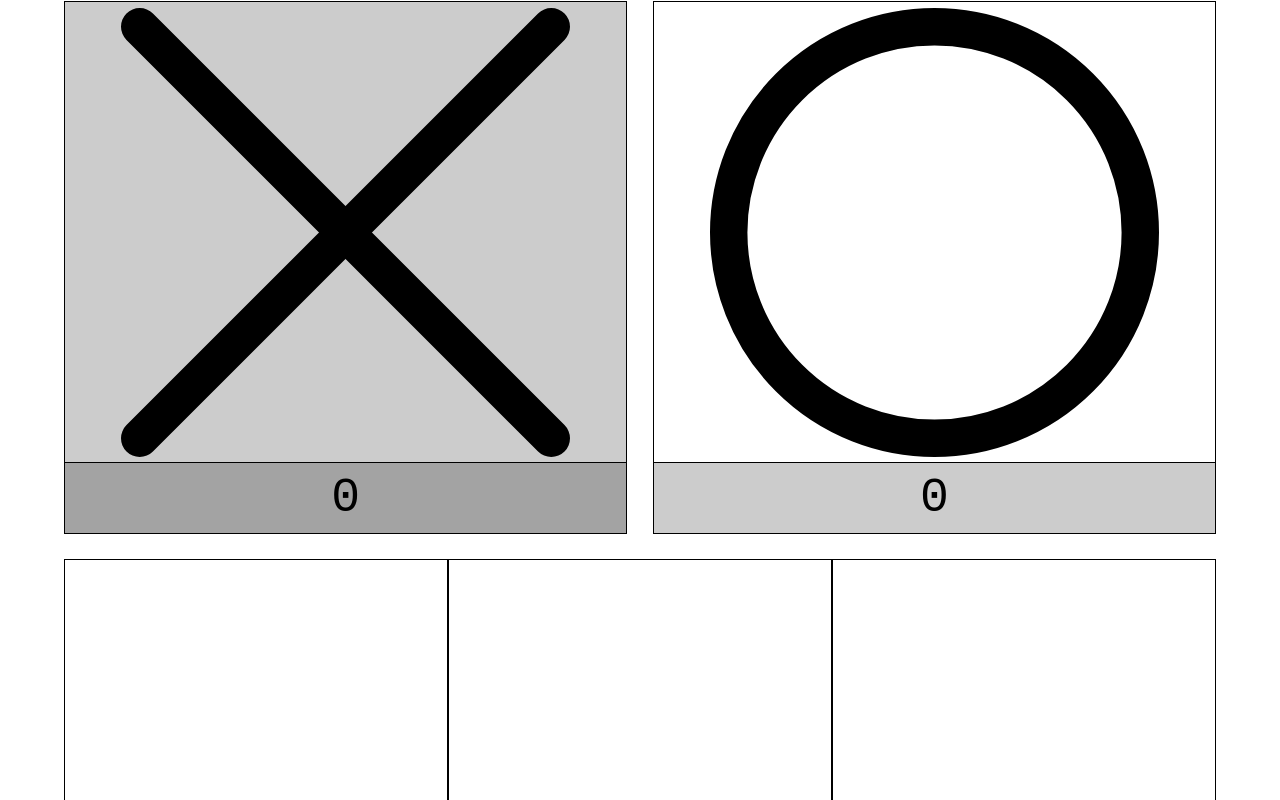
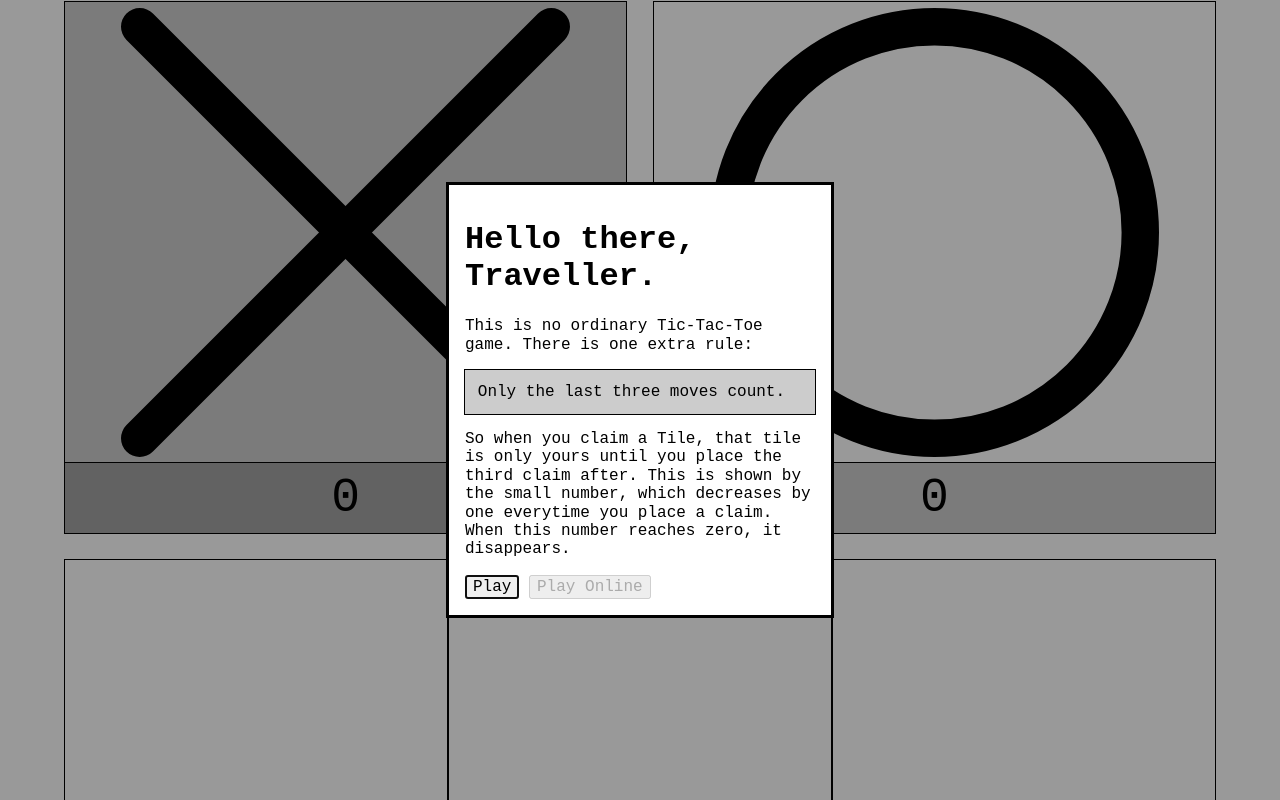
Before and after one commit to Arbee4ever/tictactoe, a SvelteKit app: page / in a window 1280 px wide. Shown: the top 800 px of the page. Built offline with nearby package versions, Linux system fonts and the light colour scheme; a web font is replaced by a local one.

Commit message:
- update: add onboarding modal

```diff
--- a/src/routes/+page.svelte
+++ b/src/routes/+page.svelte
@@ -17,6 +17,8 @@
 		window.onresize = () => {
 			size = grid.offsetWidth;
 		};
+
+		openOnboardingModal();
 	});
 
 	let showHealth: boolean = true;
@@ -119,6 +121,11 @@
 		openModal(settingsModal);
 	}
 
+	let onboardingModal: HTMLDialogElement;
+	function openOnboardingModal() {
+		openModal(onboardingModal)
+	}
+
 	function openModal(modal: HTMLDialogElement) {
 		modal.showModal();
 		modal.addEventListener('click', e => {
@@ -194,6 +201,15 @@
 <dialog class="modal" bind:this={settingsModal}>
 	<p>Darkmode: <input type="checkbox" on:change={toggleDarkmode} checked={isDarkmode}></p>
 	<p>Show Health: <input type="checkbox" on:change={toggleHealthNums} checked={showHealth}></p>
+</dialog>
+
+<dialog class="modal" bind:this={onboardingModal}>
+	<h1>Hello there, Traveller.</h1>
+	<p>This is no ordinary Tic-Tac-Toe game. There is one extra rule:</p>
+	<p class="rule">Only the last three moves count.</p>
+	<p>So when you claim a Tile, that tile is only yours until you place the third claim after. This is shown by the small number, which decreases by one everytime you place a claim. When this number reaches zero, it disappears.</p>
+	<button on:click={() => onboardingModal.close()}>Play</button>
+	<button disabled>Play Online</button>
 </dialog>
 
 <style lang="scss">
@@ -300,6 +316,7 @@
 	}
 
 	dialog {
+		max-width: 350px	;
 		@media (prefers-color-scheme: dark) {
 			filter: invert(var(--invert));
 		}
@@ -311,5 +328,11 @@
 				filter: invert(var(--invert));
 			}
 		}
+
+		.rule {
+			outline: black 1px solid;
+			padding: 1vw;
+			background: rgba(0, 0, 0, 0.2);
+		}
 	}
 </style>
```
